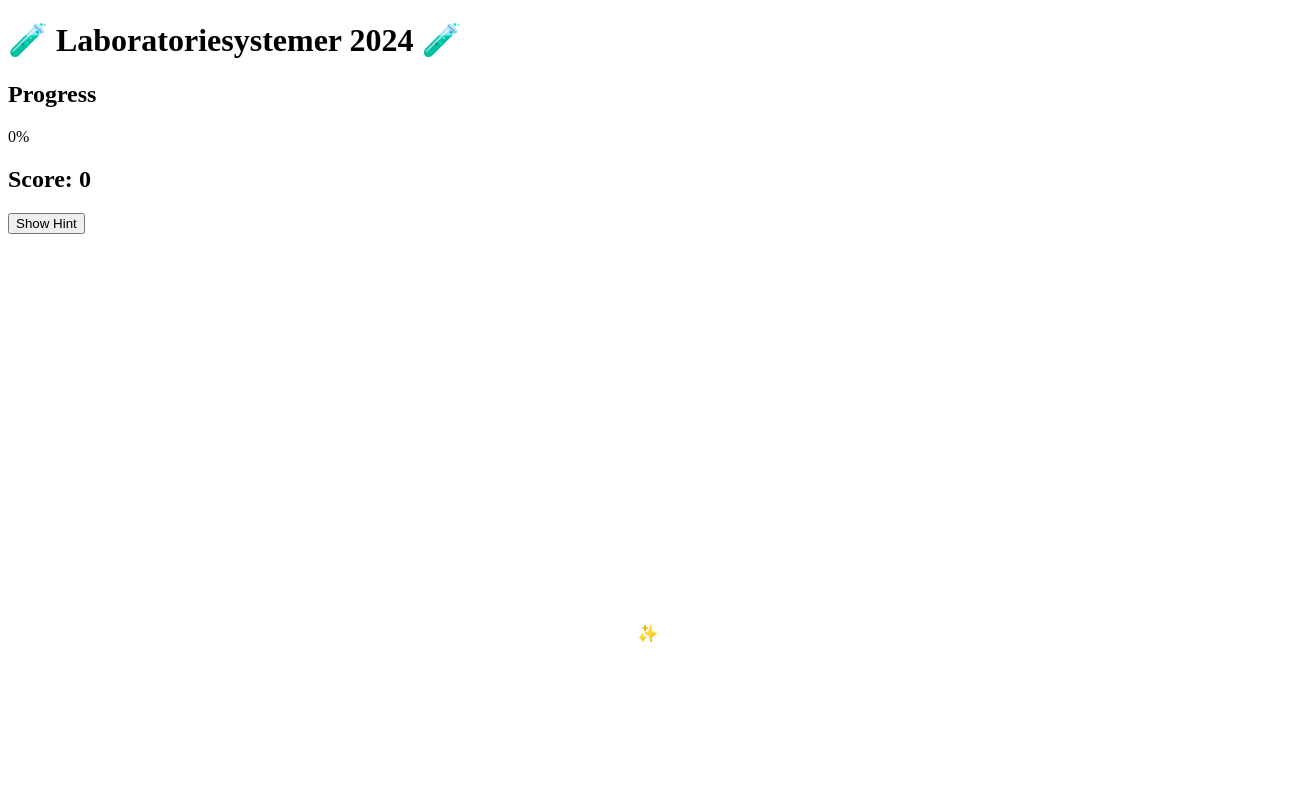
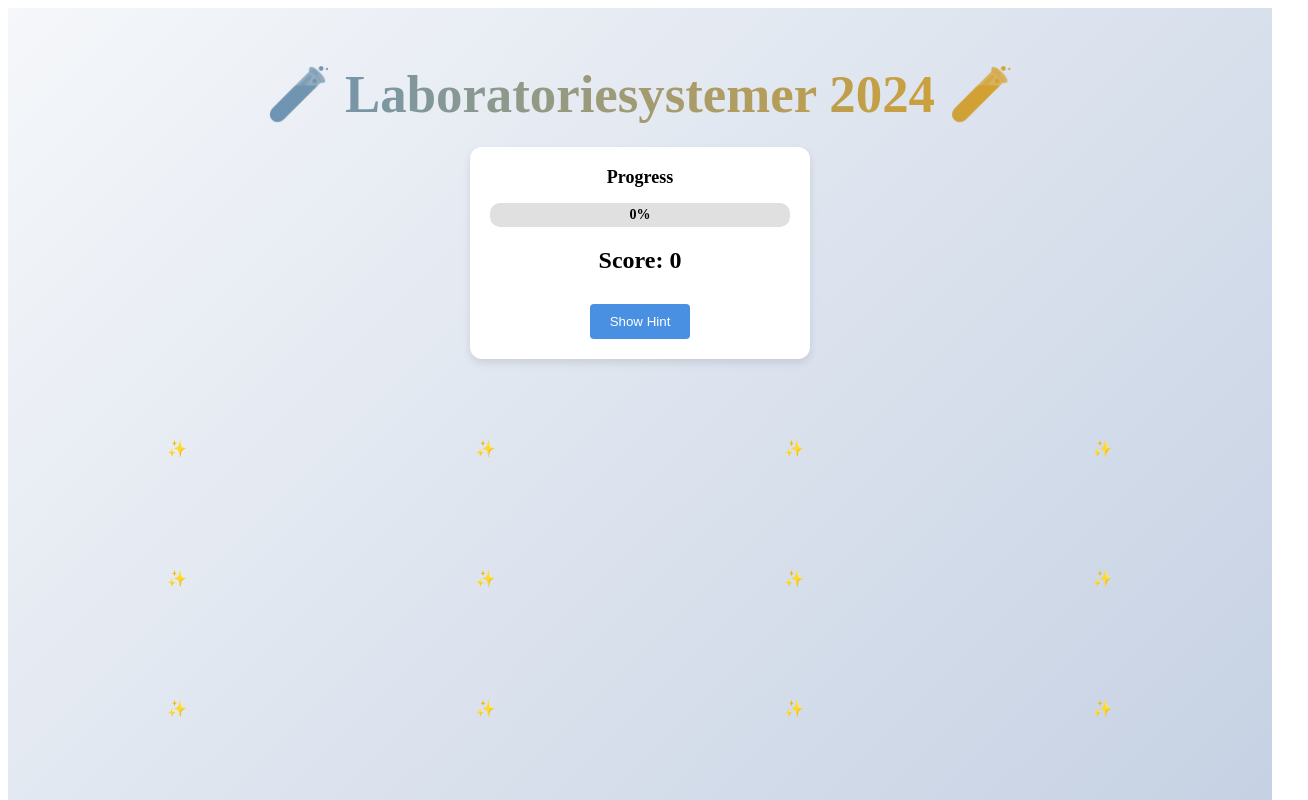
Before and after one commit to Ianropke/Labsys, a React (Create React App) app: page / in a window 1280 px wide. Shown: the top 800 px of the page, 1308 px wide, since content can reach past the window. Built offline with nearby package versions, Linux system fonts and the light colour scheme.

Commit message:
Update App.css

```diff
--- a/src/App.css
+++ b/src/App.css
@@ -1,20 +1,106 @@
 /* App.css */
 
-/* ... other styles remain unchanged ... */
-
-/* Updated .card-back class */
-.card-back {
-  /* Removed the CSS variable for background color */
-  /* background-color: var(--card-color, #4a90e2); */ /* This line is removed */
-  color: white;
-  transform: rotateY(180deg);
-  flex-direction: column;
-  padding: 10px;
-  border-radius: 12px;
-  backface-visibility: hidden;
+.app-container {
+  background: linear-gradient(135deg, #f5f7fa, #c3cfe2);
+  min-height: 100vh;
+  padding: 20px;
+  text-align: center;
 }
 
-/* Ensure .card-face class includes backface-visibility */
+.app-title {
+  margin-bottom: 20px;
+  background: linear-gradient(90deg, #4a90e2, #f9a602);
+  -webkit-background-clip: text;
+  background-clip: text;
+  color: transparent;
+  font-weight: bold;
+  font-size: calc(2.5rem + 1vw);
+  line-height: 1.2;
+  word-break: break-word;
+}
+
+.progress-bar-container {
+  margin-bottom: 30px;
+  padding: 20px;
+  background-color: #ffffff;
+  border-radius: 12px;
+  box-shadow: 0 4px 8px rgba(0, 0, 0, 0.1);
+  display: inline-block;
+  text-align: center;
+  width: fit-content;
+}
+
+.progress-title {
+  margin: 0 0 15px;
+  font-size: 18px;
+  font-weight: bold;
+}
+
+.progress-bar {
+  background: #e0e0e0;
+  border-radius: 10px;
+  overflow: hidden;
+  width: 300px;
+  height: 24px;
+  position: relative;
+  margin: 0 auto 15px;
+}
+
+.progress-bar-fill {
+  background: linear-gradient(90deg, #4a90e2, #00ced1);
+  height: 100%;
+  transition: width 0.5s ease;
+}
+
+.progress-bar-text {
+  position: absolute;
+  top: 50%;
+  left: 50%;
+  transform: translate(-50%, -50%);
+  font-size: 14px;
+  font-weight: bold;
+  color: black;
+  margin: 0;
+}
+
+.hint-button {
+  background-color: #4a90e2;
+  color: white;
+  padding: 10px 20px;
+  border: none;
+  border-radius: 4px;
+  cursor: pointer;
+  margin-top: 10px;
+}
+
+.hint-button:disabled {
+  background-color: #ccc;
+  cursor: not-allowed;
+}
+
+.cards-grid {
+  display: grid;
+  grid-template-columns: repeat(4, 1fr);
+  gap: 10px;
+  justify-items: center;
+}
+
+.card-container {
+  perspective: 1000px;
+}
+
+.card {
+  width: 100%;
+  height: 120px;
+  position: relative;
+  transform-style: preserve-3d;
+  transition: transform 0.6s;
+}
+
+.card.flipped {
+  transform: rotateY(180deg);
+}
+
 .card-face {
   position: absolute;
   width: 100%;
@@ -27,4 +113,42 @@
   justify-content: center;
 }
 
-/* ... rest of your CSS styles ... */
+.card-front {
+  background-color: #e0e0e0;
+  color: black;
+}
+
+.card-back {
+  /* Background color is set inline in the component */
+  color: white;
+  transform: rotateY(180deg);
+  flex-direction: column;
+  padding: 10px;
+  border-radius: 12px;
+  backface-visibility: hidden;
+}
+
+.modal {
+  position: fixed;
+  top: 50%;
+  left: 50%;
+  transform: translate(-50%, -50%);
+  background-color: white;
+  padding: 20px;
+  border-radius: 8px;
+  box-shadow: 0 2px 4px rgba(0,0,0,0.1);
+  text-align: center;
+  max-width: 80%;
+  max-height: 80%;
+  overflow-y: auto;
+}
+
+.close-button {
+  background-color: #4a90e2;
+  color: white;
+  padding: 10px 20px;
+  border: none;
+  border-radius: 4px;
+  margin-top: 10px;
+  cursor: pointer;
+}
```
